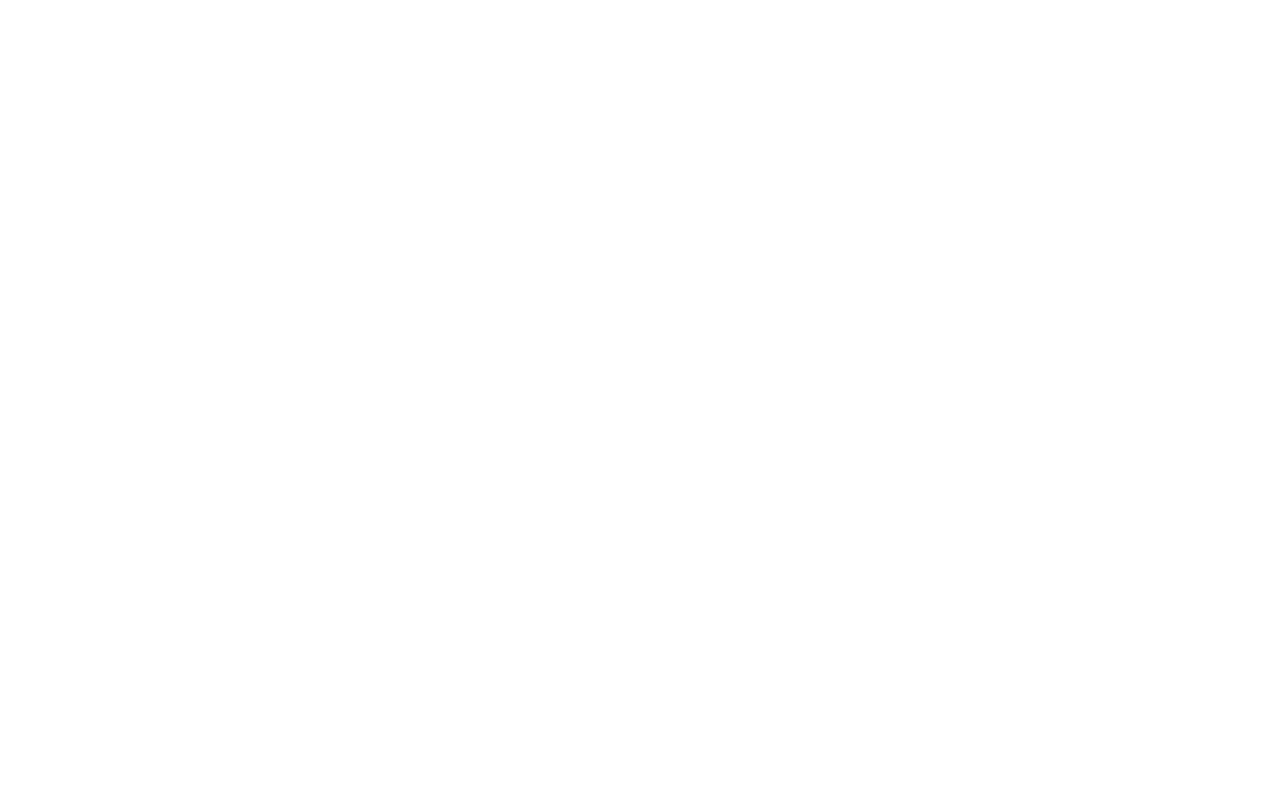
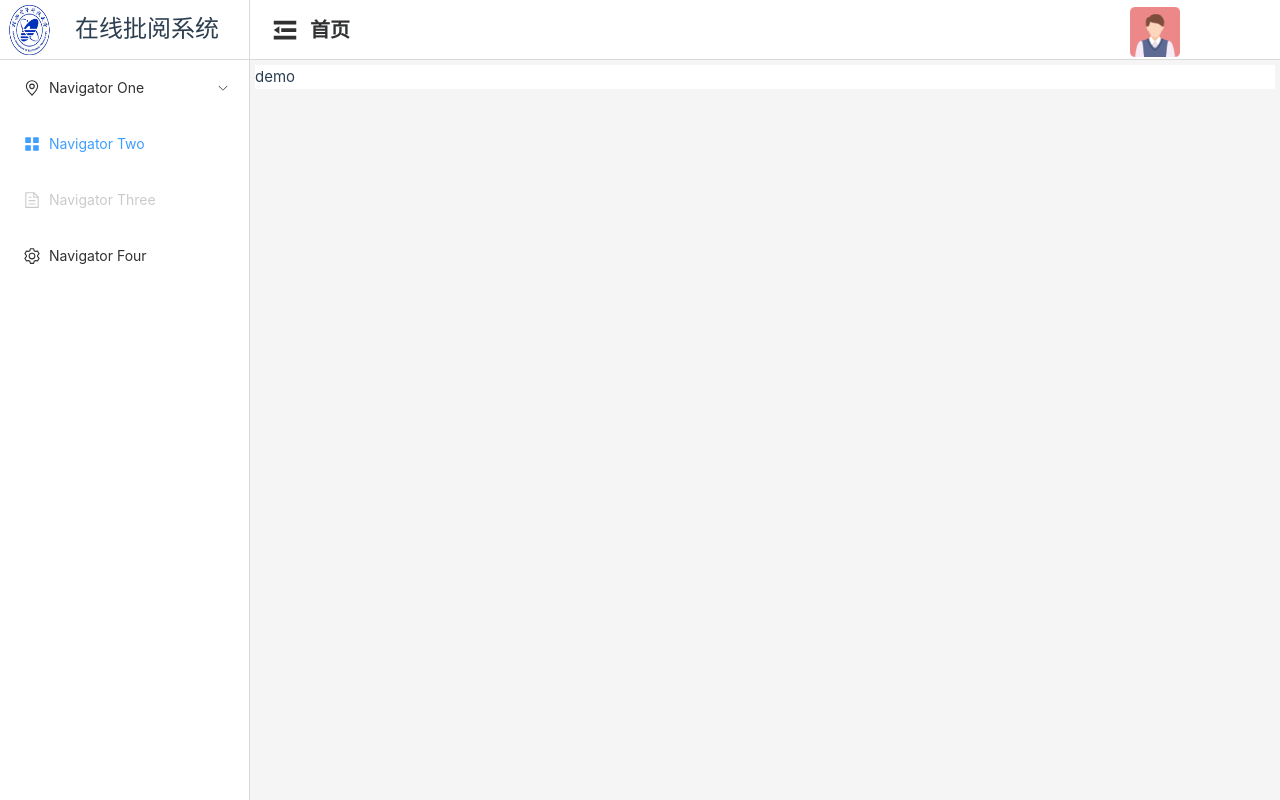
Before and after one commit to zhangshuaibao922/bishe-vue, a Vue app: page /welcome in a window 1280 px wide. Before the commit this address had no page. Built offline with nearby package versions, Linux system fonts and the light colour scheme.

Commit message:
home骨架

```diff
--- a/src/router/index.ts
+++ b/src/router/index.ts
@@ -14,9 +14,9 @@ const router = createRouter({
       name: 'home',
       component: () => import('../views/home.vue'),
       children:[{
-        path:'/demo',
-        name:'demo',
-        component:()=>import('../views/demo.vue')
+        path:'/welcome',
+        name:'welcome',
+        component:()=>import('../views/welcome.vue')
       }]
     },
   ]
--- a/src/views/demo.vue
+++ /dev/null
@@ -1,13 +0,0 @@
-<template>
-<div>demo</div>
-</template>
-
-<script>
-export default {
-  name: "demo"
-}
-</script>
-
-<style scoped>
-
-</style>
--- a/src/views/home.vue
+++ b/src/views/home.vue
@@ -1,59 +1,119 @@
 <template>
-  <div class="common-layout">
-    <el-container class="common-layout">
-      <el-header>
-        <el-row style="background: deepskyblue;width: 100%;height: 60px">
-          <el-col :span="4"><img src="../assets/school.png" class="logo" style="max-width: 100%; max-height: 50px;margin-top: 5px"/></el-col>
-          <el-col :span="16"><h2 style="margin-top: 10px">后台管理系统</h2></el-col>
-          <el-col :span="4">
-            <img src="../assets/avatar.png" class="logo" style="max-width: 100%; max-height: 50px;margin-top: 5px"/>
-            <span class="quit-login">退出登录</span>
-          </el-col>
-        </el-row>
-      </el-header>
-      <el-container>
-        <el-aside width="200px" style="background: red">
+  <el-container class="layout-container-demo" style="height: 100%">
+
     <el-menu
-              active-text-color="#ffd04b"
-              background-color="#545c64"
+        default-active="2"
         class="el-menu-vertical-demo"
-              default-active="2"
-              text-color="#fff"
+        :collapse="isCollapse"
+        @open="handleOpen"
+        @close="handleClose"
+        style="border-right-style: solid;border-width: 1px;border-color: #d9d9d9;"
     >
+      <div style="height: 60px;background: white;border-bottom-style: solid;border-width: 1px;border-color: #d9d9d9;display: flex">
+        <img src="../assets/school.png" style="height: 50px;width: 60px;margin-top: 5px">
+        <div v-if="!isCollapse" style="font-size:x-large;margin-left: 15px;margin-top: 10px">在线批阅系统</div>
+      </div>
       <el-sub-menu index="1">
         <template #title>
-                <el-icon>
-                  <location/>
-                </el-icon>
-                <span @click="demo">商品列表</span>
+          <el-icon><location /></el-icon>
+          <span>Navigator One</span>
         </template>
+        <el-menu-item-group>
+          <template #title><span>Group One</span></template>
+          <el-menu-item index="1-1">item one</el-menu-item>
+          <el-menu-item index="1-2">item two</el-menu-item>
+        </el-menu-item-group>
+        <el-menu-item-group title="Group Two">
+          <el-menu-item index="1-3">item three</el-menu-item>
+        </el-menu-item-group>
+        <el-sub-menu index="1-4">
+          <template #title><span>item four</span></template>
+          <el-menu-item index="1-4-1">item one</el-menu-item>
         </el-sub-menu>
+      </el-sub-menu>
+      <el-menu-item index="2">
+        <el-icon><icon-menu /></el-icon>
+        <template #title>Navigator Two</template>
+      </el-menu-item>
+      <el-menu-item index="3" disabled>
+        <el-icon><document /></el-icon>
+        <template #title>Navigator Three</template>
+      </el-menu-item>
+      <el-menu-item index="4" @click="demo">
+        <el-icon><setting /></el-icon>
+        <template #title>Navigator Four</template>
+      </el-menu-item>
     </el-menu>
-        </el-aside>
-        <el-main>
-          <router-view style="height: 100%;width: 100%"/>
-        </el-main>
+
+    <el-container>
+      <el-header style="align-items:center;position:relative;display: flex;font-size: 12px;background: white;border-bottom-style: solid;border-width: 1px;border-color: #d9d9d9;">
+        <div style="height: 30px;width: 30px;" @click="changeIsCollapse">
+            <svg v-if="!isCollapse"   style="height: 30px;width: 30px;margin-right: 10px" xmlns="http://www.w3.org/2000/svg" viewBox="0 0 1024 1024" data-v-4f7f2e72=""><path fill="currentColor" d="M896 192H128v128h768V192zm0 256H384v128h512V448zm0 256H128v128h768V704zM320 384 128 512l192 128V384z"></path></svg>
+            <svg v-else style="height: 30px;width: 30px;margin-right: 10px" xmlns="http://www.w3.org/2000/svg" viewBox="0 0 1024 1024" data-v-4f7f2e72=""><path fill="currentColor" d="M128 192h768v128H128V192zm0 256h512v128H128V448zm0 256h768v128H128V704zm576-352 192 160-192 128V352z"></path></svg>
+       </div>
+        <h1 style="margin-left: 10px;font-size: 20px;font-weight: bold">首页</h1>
+        <div style="position:absolute;height:100%;width: 130px;right: 20px;display: flex;align-items: center">
+          <img src="../assets/avatar.png" style="height: 50px;width: 50px;margin-top: 5px">
+          <h1 style="margin-left: 5px;font-size: 18px;font-weight: bold;">{{username}}</h1>
+        </div>
+      </el-header>
+      <router-view/>
     </el-container>
   </el-container>
-  </div>
 </template>
 
-
-<script setup lang="ts">
+<script lang="ts" setup>
+import { ref } from 'vue';
+import {
+  Document,
+  Menu as IconMenu,
+  Location,
+  Setting,
+} from '@element-plus/icons-vue'
 import {useRouter} from "vue-router";
-
+const username=ref(localStorage.getItem("name"));
+const isCollapse = ref(false)
+const changeIsCollapse=()=>{
+  isCollapse.value = !isCollapse.value;
+  console.log(isCollapse.value)
+}
+const handleOpen = (key: string, keyPath: string[]) => {
+  console.log(key, keyPath)
+}
+const handleClose = (key: string, keyPath: string[]) => {
+  console.log(key, keyPath)
+}
 const router = useRouter();
 const demo = () => {
-  router.push('demo');
+  router.push('welcome');
 }
 </script>
 
 <style scoped>
-.common-layout {
-  width: 100%;
+.layout-container-demo .el-header {
+  position: relative;
+  background-color: var(--el-color-primary-light-7);
+  color: var(--el-text-color-primary);
+}
+.layout-container-demo .el-aside {
+  color: var(--el-text-color-primary);
+  background: var(--el-color-primary-light-8);
+}
+.layout-container-demo .el-menu {
+  border-right: none;
+}
+.layout-container-demo .el-main {
+  padding: 0;
+}
+.layout-container-demo .toolbar {
+  display: inline-flex;
+  align-items: center;
+  justify-content: center;
   height: 100%;
-  background: white;
+  right: 20px;
 }
-
-/* 这里放置组件的样式 */
+.el-menu-vertical-demo:not(.el-menu--collapse) {
+  width: 250px;
+  height: 100%;
+}
 </style>
--- a/src/views/login.vue
+++ b/src/views/login.vue
@@ -96,16 +96,16 @@ const submitForm = async (formEl: FormInstance | undefined) => {
     // 处理登录成功的情况
     if (valid) {
       login(ruleForm).then((res) => {
-        const user:User=res.data;
+        const user:User=res.data.data;
         console.log(user);
         if(Object.keys(user).length==0){
           ElMessage.error("登陆失败，请检查账号密码")
         }else {
           ElMessage.success("登录成功")
           localStorage.setItem('name',user.name)
+          console.log(localStorage.getItem('name'))
           localStorage.setItem('authorityRole',user.authorityRole)
-          localStorage.setItem('authorityRole',user.authorityRole)
-          router.push('/home');
+          router.push('/welcome');
         }
       }).catch((error: any) => {
         console.error("登录失败：", error);
--- /dev/null
+++ b/src/views/welcome.vue
@@ -0,0 +1,15 @@
+<template>
+<div style="height: 100%;width:100%;background: #f5f5f5">
+  <div style="margin: 5px;background: white">demo</div>
+</div>
+</template>
+
+<script>
+export default {
+  name: "demo"
+}
+</script>
+
+<style scoped>
+
+</style>
```
Also changed, not shown: src/components/aside.vue (deleted, +0 -72 lines). Lines whose indentation alone changed are shown as unchanged.
